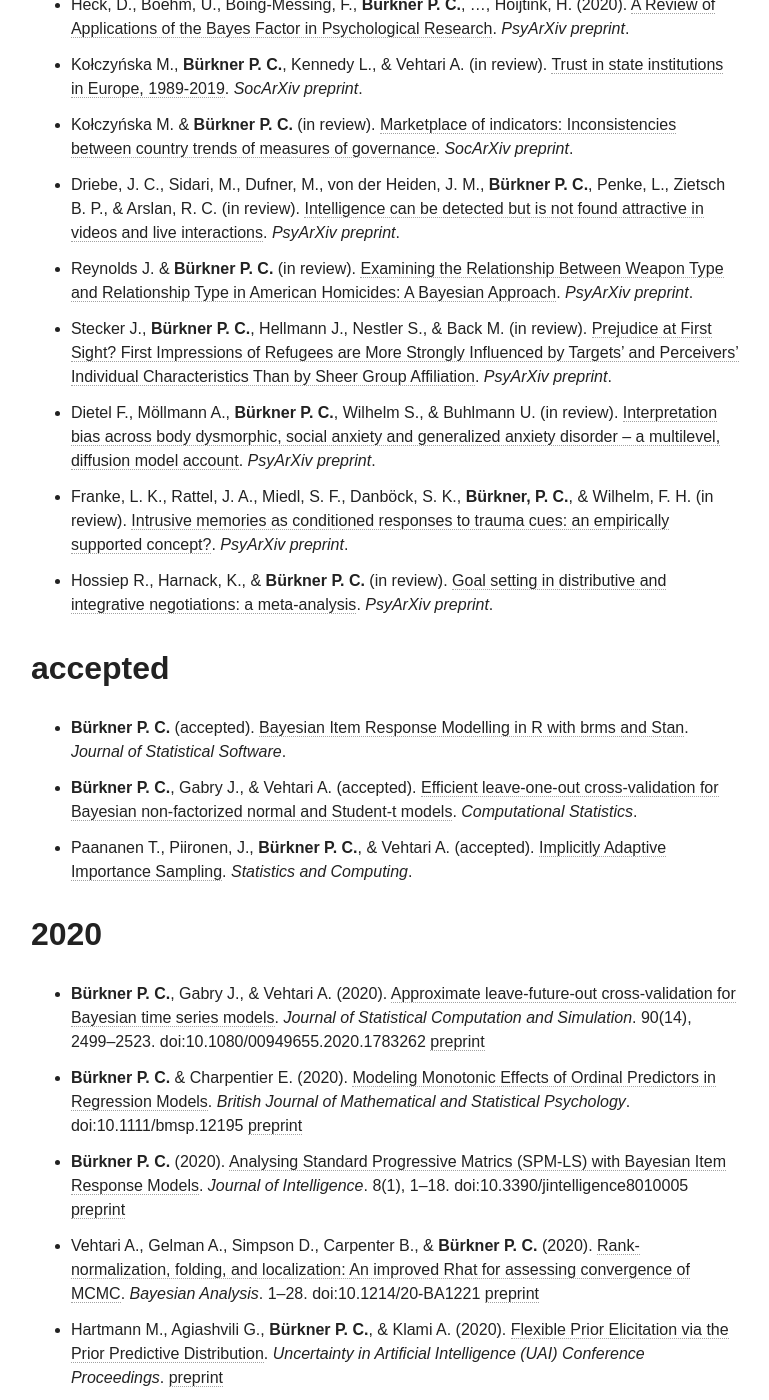
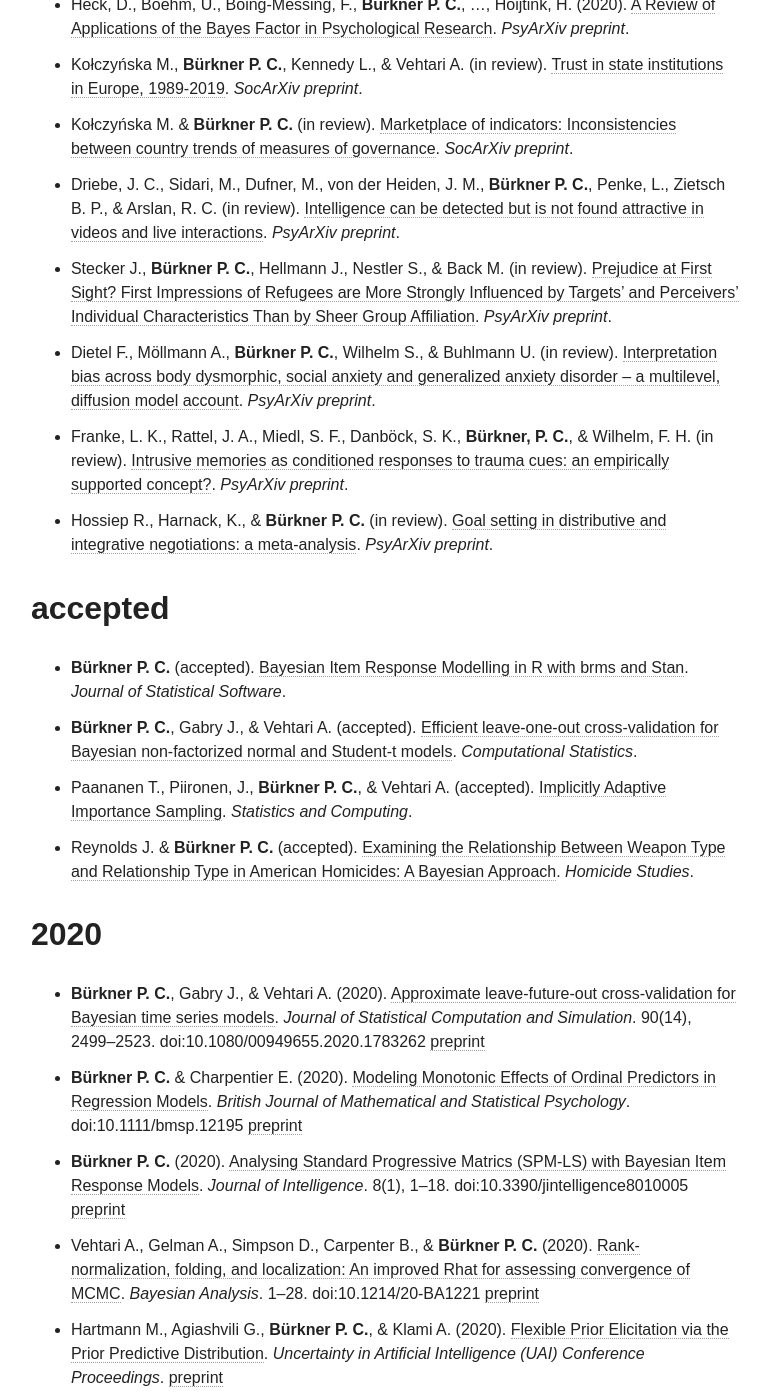
Before and after one commit to paul-buerkner/paul-buerkner.github.io, a Jekyll site: the page built from publications/index.md, in a window 1280 px wide and 1400 px high, scrolled down 1001 px. Shown: the whole window, without its empty margins (255-1024 px from the left). Built offline with Jekyll 4.4.1, drawn with Linux system fonts in a browser that asks for light colours; nearby versions of some CDN libraries; some of the changed lines change nothing that is shown.

Commit message:
move paper to 'accepted'

```diff
--- a/publications/index.md
+++ b/publications/index.md
@@ -15,7 +15,6 @@
 * Kołczyńska M., **Bürkner P. C.**, Kennedy L., & Vehtari A. (in review). [Trust in state institutions in Europe, 1989-2019](https://osf.io/preprints/socarxiv/3v5g7/). *SocArXiv preprint*.
 * Kołczyńska M. & **Bürkner P. C.** (in review). [Marketplace of indicators: Inconsistencies between country trends of measures of governance](https://osf.io/preprints/socarxiv/u8gsc/). *SocArXiv preprint*.
 * Driebe, J. C., Sidari, M., Dufner, M., von der Heiden, J. M., **Bürkner P. C.**, Penke, L., Zietsch B. P., & Arslan, R. C. (in review). [Intelligence can be detected but is not found attractive in videos and live interactions](https://psyarxiv.com/qv3eh/). *PsyArXiv preprint*.
-* Reynolds J. & **Bürkner P. C.** (in review). [Examining the Relationship Between Weapon Type and Relationship Type in American Homicides: A Bayesian Approach](https://psyarxiv.com/tf7je/). *PsyArXiv preprint*.
 * Stecker J., **Bürkner P. C.**, Hellmann J., Nestler S., & Back M. (in review). [Prejudice at First Sight? First Impressions of Refugees are More Strongly Influenced by Targets’ and Perceivers’ Individual Characteristics Than by Sheer Group Affiliation](https://psyarxiv.com/wt6kr). *PsyArXiv preprint*.
 * Dietel F., Möllmann A., **Bürkner P. C.**, Wilhelm S., & Buhlmann U. (in review). [Interpretation bias across body dysmorphic, social anxiety and generalized anxiety disorder – a multilevel, diffusion model account](https://psyarxiv.com/3hnpu/). *PsyArXiv preprint*.
 * Franke, L. K., Rattel, J. A., Miedl, S. F., Danböck, S. K., **Bürkner, P. C.**, & Wilhelm, F. H. (in review). [Intrusive memories as conditioned responses to trauma cues: an empirically supported concept?](https://psyarxiv.com/t5h97/). *PsyArXiv preprint*.
@@ -26,6 +25,7 @@
 * **Bürkner P. C.** (accepted). [Bayesian Item Response Modelling in R with brms and Stan](https://arxiv.org/abs/1905.09501). *Journal of Statistical Software*.
 * **Bürkner P. C.**, Gabry J., & Vehtari A. (accepted). [Efficient leave-one-out cross-validation for Bayesian non-factorized normal and Student-t models](http://arxiv.org/abs/1810.10559). *Computational Statistics*.
 * Paananen T., Piironen, J., **Bürkner P. C.**, & Vehtari A. (accepted). [Implicitly Adaptive Importance Sampling](http://arxiv.org/abs/1906.08850). *Statistics and Computing*.
+* Reynolds J. & **Bürkner P. C.** (accepted). [Examining the Relationship Between Weapon Type and Relationship Type in American Homicides: A Bayesian Approach](https://psyarxiv.com/tf7je/). *Homicide Studies*.
 
 ## 2020
 
```
